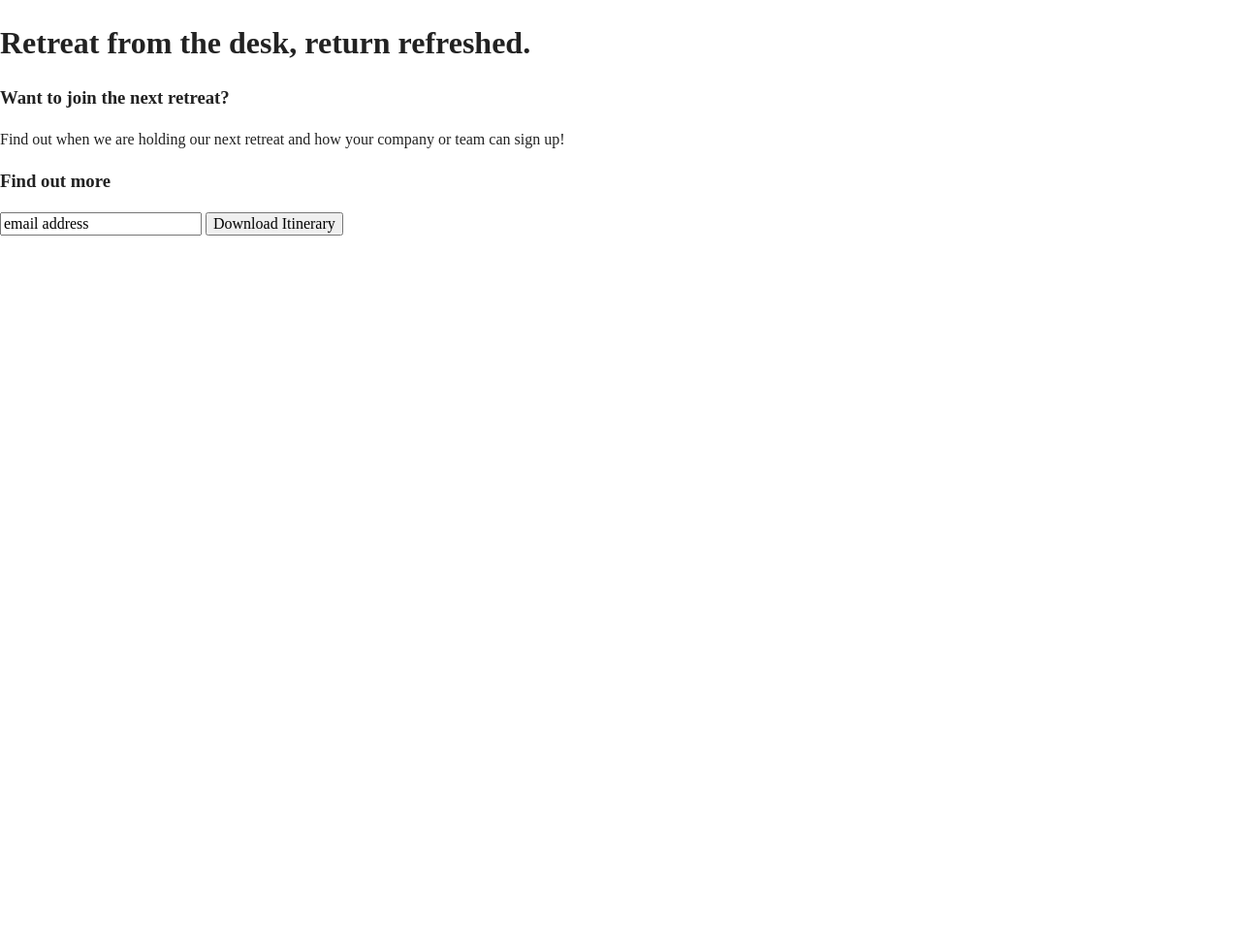
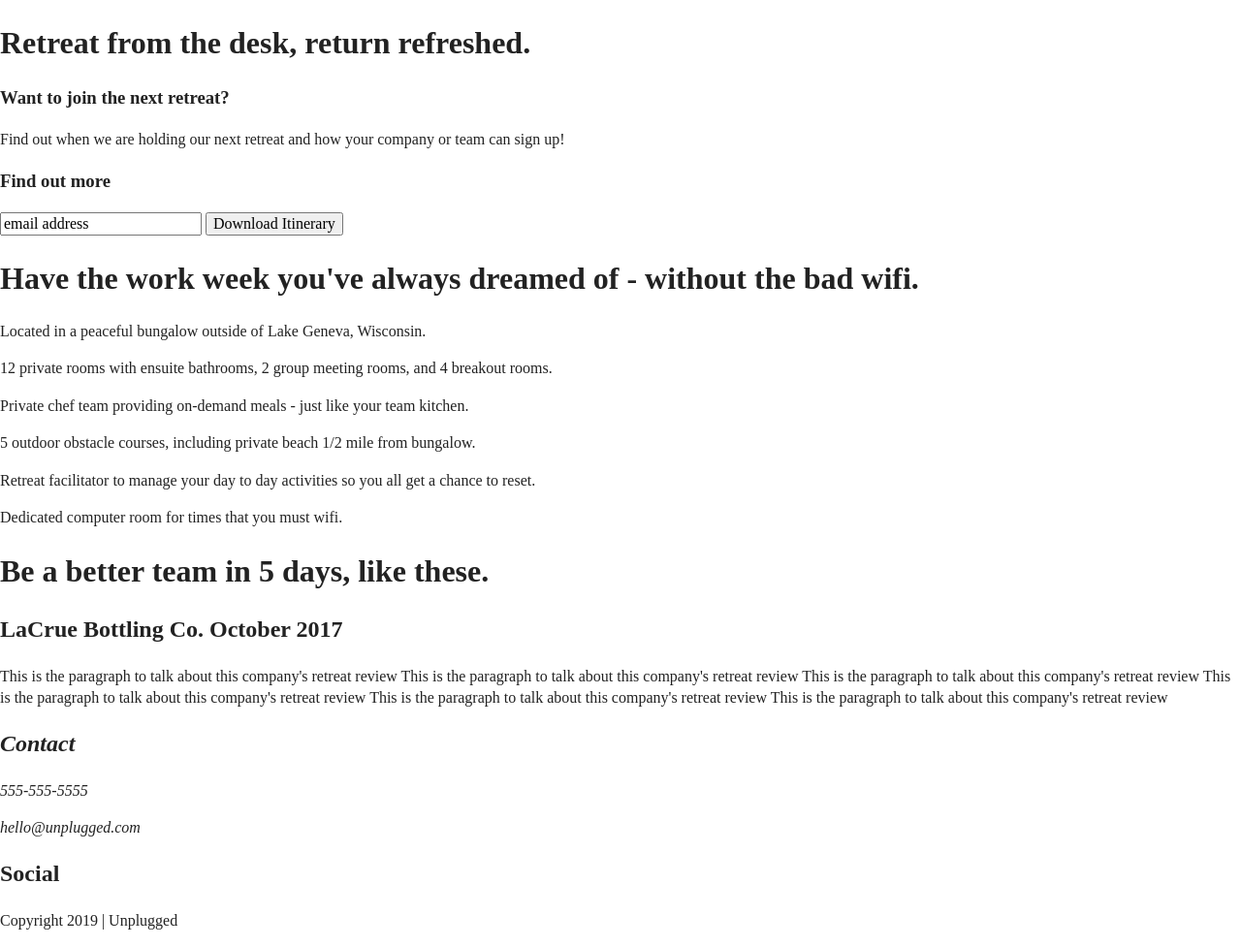
Before and after one commit to hillarylynnek/unplugged-retreat, a plain HTML site: page index.html in a window 1280 px wide. Shown: the part 100-1077 px from the top of the page at 97% size. Before the commit the page ends 800 px from the top, so only its background shows below. Drawn offline with nearby package versions, Linux system fonts and the light colour scheme.

Commit message:
finished code shell for homepage

```diff
--- a/index.html
+++ b/index.html
@@ -46,13 +46,11 @@
 
     <div class="content-wrapper">
       <h1>Retreat from the desk, return refreshed.</h1>
-
     </div>
 
   </section>
 
   <aside>
-
     <div class="content-wrapper">
       <div class="form-description">
         <h3>Want to join the next retreat?</h3>
@@ -63,10 +61,57 @@
         <input type="text" name="name" value="email address">
         <input type="button" value="Download Itinerary">
       </div>
+    </div>
+  </aside>
 
+  <section class="features">
+    <div class="content-wrapper">
+      <h1>Have the work week you've always dreamed of - without the bad wifi.</h1>
     </div>
 
-  </aside>
+
+    <article class="features-items">
+      <p class="fontawesome-icon"></p>
+      <p class="features-item-description">Located in a peaceful bungalow outside of Lake Geneva, Wisconsin.</p>
+    </article>
+
+    <article class="features-items">
+      <p class="fontawesome-icon"></p>
+      <p class="features-item-description">12 private rooms with ensuite bathrooms, 2 group meeting rooms, and 4 breakout rooms.</p>
+    </article>
+
+    <article class="features-items">
+      <p class="fontawesome-icon"></p>
+      <p class="features-item-description">Private chef team providing on-demand meals - just like your team kitchen.</p>
+    </article>
+
+    <article class="features-items">
+      <p class="fontawesome-icon"></p>
+      <p class="features-item-description">5 outdoor obstacle courses, including private beach 1/2 mile from bungalow.</p>
+    </article>
+
+    <article class="features-items">
+      <p class="fontawesome-icon"></p>
+      <p class="features-item-description">Retreat facilitator to manage your day to day activities so you all get a chance to reset.</p>
+    </article>
+
+    <article class="features-items">
+      <p class="fontawesome-icon"></p>
+      <p class="features-item-description">Dedicated computer room for times that you must wifi.</p>
+    </article>
+  </section>
+
+  <section class="reviews">
+    <div class="content-wrapper">
+      <h1>Be a better team in 5 days, like these.</h1>
+    </div>
+
+    <article>
+      <!--this is where the image needs to go -->
+      <h2>LaCrue Bottling Co. October 2017 </h2>
+      <p>This is the paragraph to talk about this company's retreat review  This is the paragraph to talk about this company's retreat review  This is the paragraph to talk about this company's retreat review  This is the paragraph to talk about this company's retreat review  This is the paragraph to talk about this company's retreat review  This is the paragraph to talk about this company's retreat review   </p>
+    </article>
+  </section>
 
 </main>
 
@@ -74,11 +119,15 @@
   <div class="content-wrapper">
     <div class="footer-content">
       <address class="contact">
+        <h2>Contact</h2>
+        <p>555-555-5555</p>
+        <p>hello@unplugged.com</p>
       </address>
 
 
       <div class="social">
         <div class="social-icons">
+          <h2>Social</h2>
           <p><a href="https://github.com/hillarylynnek/" target="_blank"></a></p>
           <p><a href="https://www.linkedin.com/in/hillarykahle/" target="_blank"></a></p>
           <p><a href="https://twitter.com/HillaryZinner?lang=en" target="_blank"></a></p>
@@ -89,6 +138,7 @@
   </div>
 
   <div class="copyright">
+    <p>Copyright 2019 | Unplugged</p>
   </div>
 
 </footer>
```
Also changed, not shown: about/index.html (+5 -0 lines), faq/index.html (+5 -0 lines).
